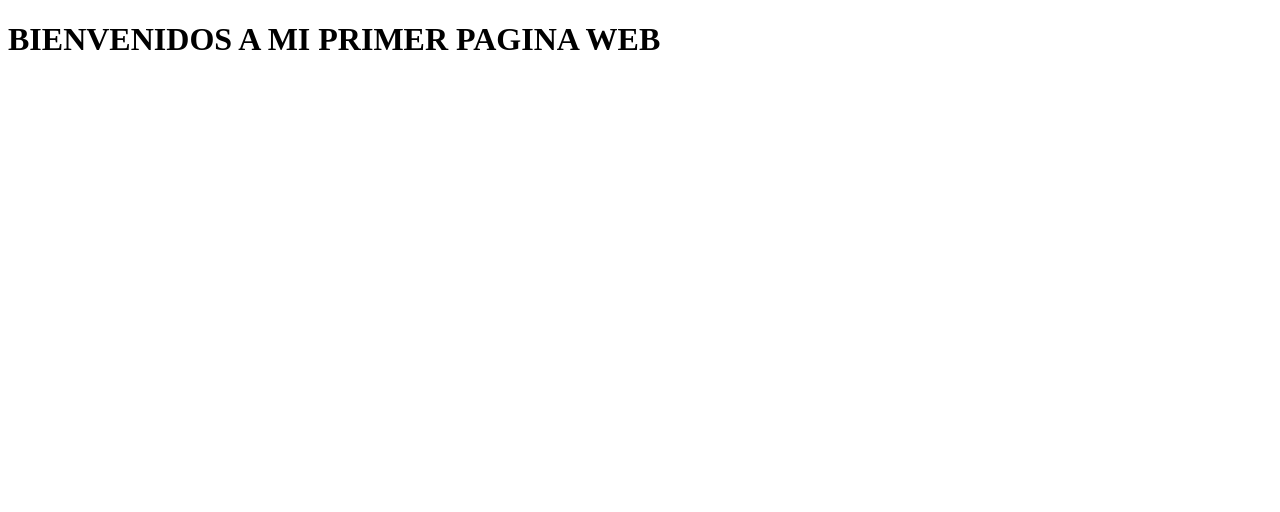
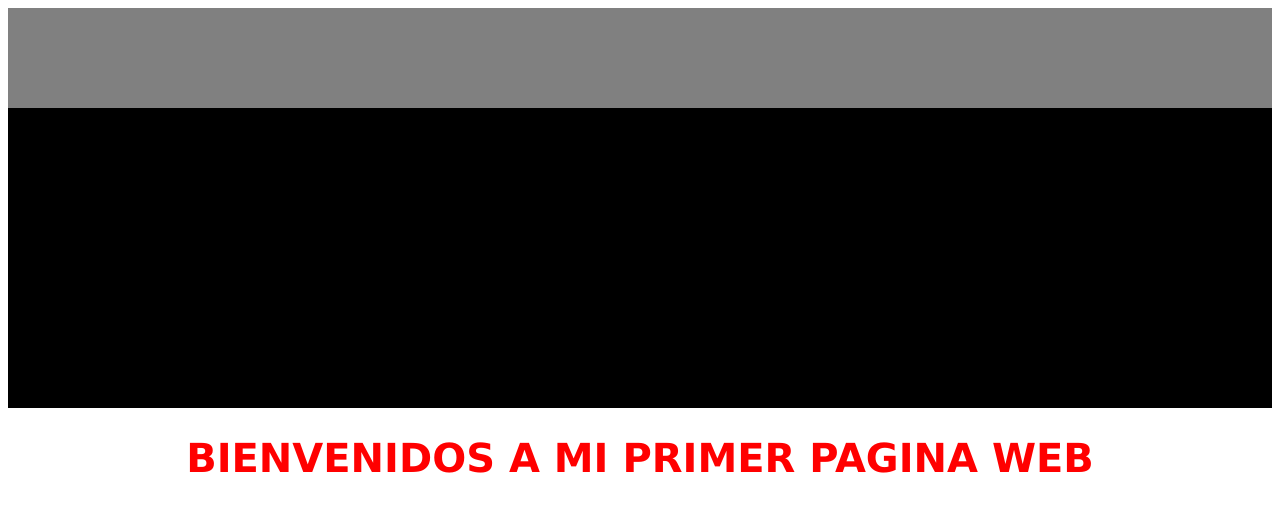
Before and after one commit to danielmattioli/repaso, a plain HTML site: page index.html in a window 1280 px wide. Drawn offline with Linux system fonts and the light colour scheme; files that its build step writes are made by us from their sources.

Commit message:
version 2

```diff
--- a/ccs/estilo.css
+++ b/ccs/estilo.css
@@ -5,7 +5,16 @@ h1{
     color: red;
 }
 
-body{
-    height: 3000px;
+header{
+        height: 3000px;
+        background-color: black;
+}
+
+nav{
+    height: 100px;
+    background-color: gray;
+}
+footer{
+    height: 300px;
     background-color: black;
 }
--- a/index.html
+++ b/index.html
@@ -4,9 +4,19 @@
     <meta charset="UTF-8">
     <meta http-equiv="X-UA-Compatible" content="IE=edge">
     <meta name="viewport" content="width=device-width, initial-scale=1.0">
+    <link rel="stylesheet" href="css/estilo.css">
     <title>Document</title>
 </head>
 <body>
+    <head>
+
+    </head>
+    <nav>
+
+    </nav>
+    <footer>
+
+    </footer>
     <h1>BIENVENIDOS A MI PRIMER PAGINA WEB</h1>
 </body>
 </html>
```
